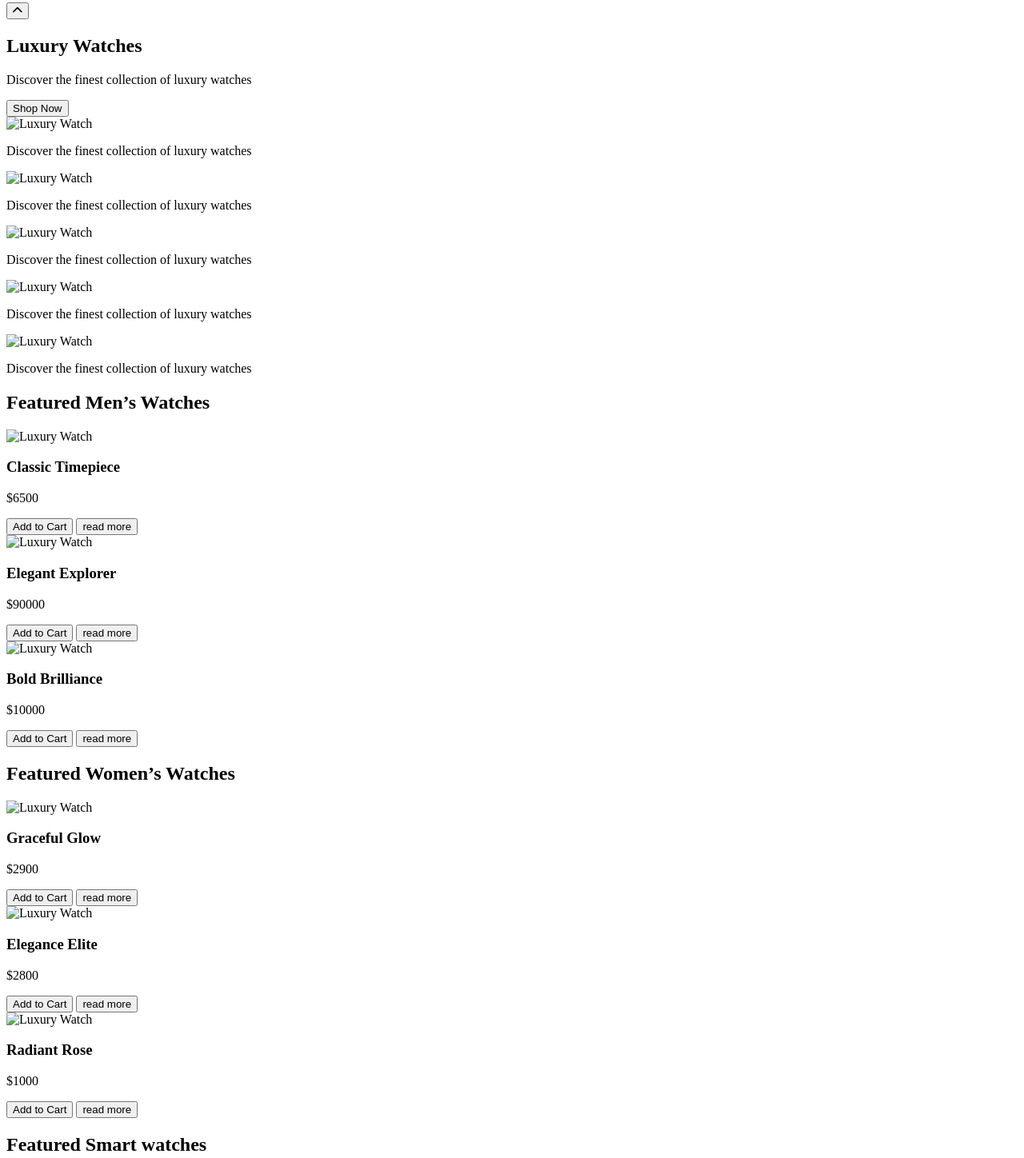
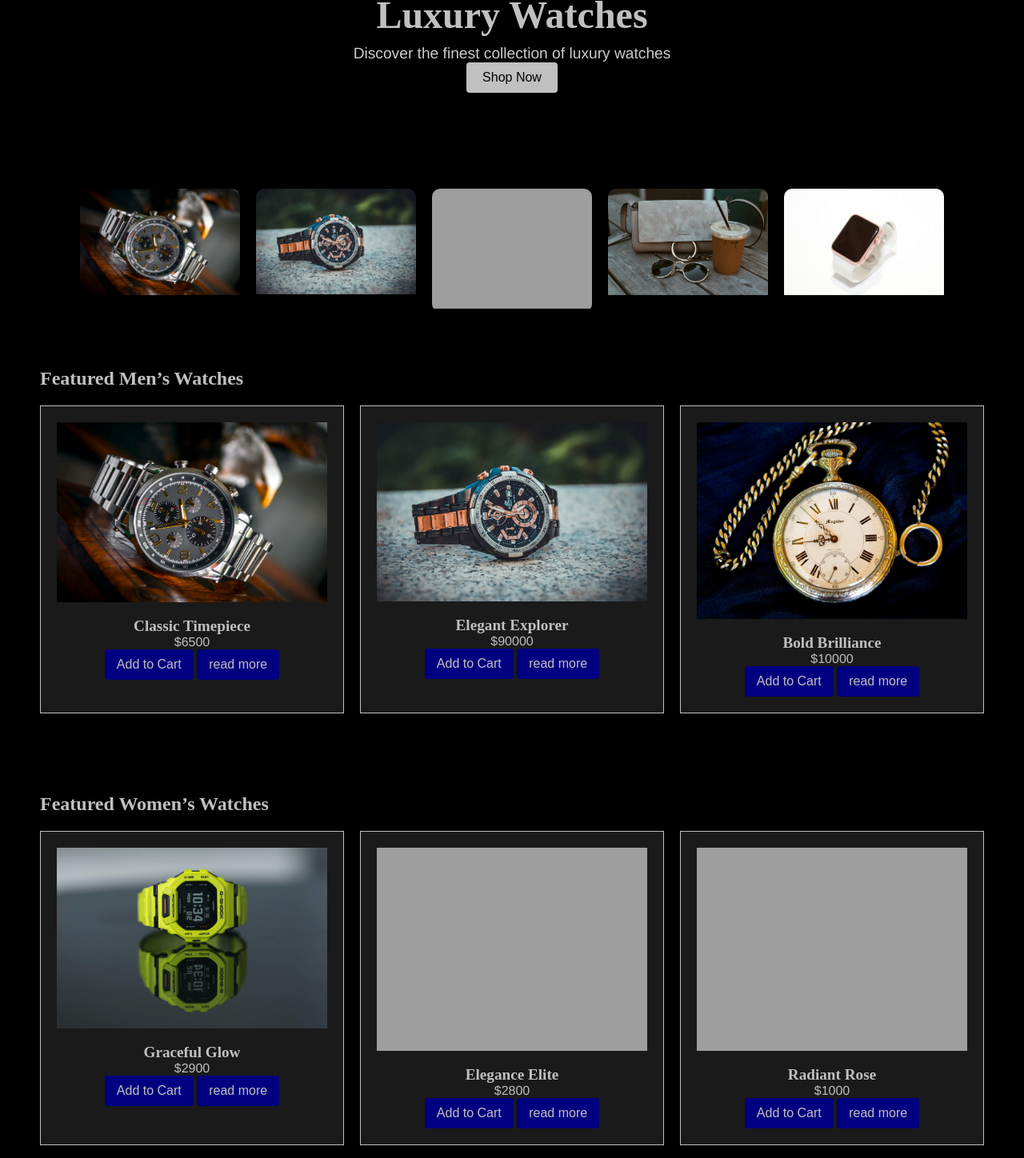
Before and after one commit to samuell-k/Luxury-Watches, a plain HTML site: page index.html in a window 1280 px wide. Shown: the part 167-1615 px from the top of the page at 80% size. Drawn offline with Linux system fonts and the light colour scheme; the site is published under a folder, as on GitHub Pages, so addresses that start at the root find nothing.

Commit message:
add Luxury Watches page layout

```diff
--- a/pages/index.html
+++ b/index.html
@@ -4,7 +4,7 @@
     <meta charset="UTF-8">
     <meta name="viewport" content="width=device-width, initial-scale=1.0">
     <title>Luxury Watches</title>
-    <link rel="stylesheet" href="/css/styles.css">
+    <link rel="stylesheet" href="css/styles.css">
     <link rel="stylesheet" href="https://cdnjs.cloudflare.com/ajax/libs/font-awesome/6.0.0-beta3/css/all.min.css"> <!-- Font Awesome CDN -->
 </head>
 <body>
@@ -48,23 +48,23 @@
 
     <section class="all-products">
         <div class="product-card">
-            <img src="/images/a.jpg" alt="Luxury Watch">
+            <img src="images/a.jpg" alt="Luxury Watch">
             <p>Discover the finest collection of luxury watches</p>
         </div>
         <div class="product-card">
-            <img src="/images/b.jpg" alt="Luxury Watch">
+            <img src="images/b.jpg" alt="Luxury Watch">
             <p>Discover the finest collection of luxury watches</p>
         </div>
         <div class="product-card">
-            <img src="/images/yy.jpg" alt="Luxury Watch">
+            <img src="images/yy.jpg" alt="Luxury Watch">
             <p>Discover the finest collection of luxury watches</p>
         </div>
         <div class="product-card">
-            <img src="/images/ii.jpg" alt="Luxury Watch">
+            <img src="images/ii.jpg" alt="Luxury Watch">
             <p>Discover the finest collection of luxury watches</p>
         </div>
         <div class="product-card">
-            <img src="/images/aa.jpg" alt="Luxury Watch">
+            <img src="images/aa.jpg" alt="Luxury Watch">
             <p>Discover the finest collection of luxury watches</p>
         </div>
 
@@ -76,21 +76,21 @@
         <h2>Featured Men’s Watches</h2>
         <div class="product-grid">
             <div class="product">
-                <img src="/images/a.jpg" alt="Luxury Watch">
+                <img src="images/a.jpg" alt="Luxury Watch">
                 <h3>Classic Timepiece</h3>
                 <p>$6500</p>
                 <button class="add-to-cart">Add to Cart</button>
                 <button class="add-to-cart">read more</button>
             </div>
             <div class="product">
-                <img src="/images/b.jpg" alt="Luxury Watch">
+                <img src="images/b.jpg" alt="Luxury Watch">
                 <h3>Elegant Explorer</h3>
                 <p>$90000</p>
                 <button class="add-to-cart">Add to Cart</button>
                 <button class="add-to-cart">read more</button>
             </div>
             <div class="product">
-                <img src="/images/f.jpg" alt="Luxury Watch">
+                <img src="images/f.jpg" alt="Luxury Watch">
                 <h3>Bold Brilliance</h3>
                 <p>$10000</p>
                 <button class="add-to-cart">Add to Cart</button>
@@ -104,21 +104,21 @@
         <h2>Featured Women’s Watches</h2>
         <div class="product-grid">
             <div class="product">
-                <img src="/images/cc.jpg" alt="Luxury Watch">
+                <img src="images/cc.jpg" alt="Luxury Watch">
                 <h3>Graceful Glow</h3>
                 <p>$2900</p>
                 <button class="add-to-cart">Add to Cart</button>
                 <button class="add-to-cart">read more</button>
             </div>
             <div class="product">
-                <img src="/images/e.jpg" alt="Luxury Watch">
+                <img src="images/e.jpg" alt="Luxury Watch">
                 <h3>Elegance Elite</h3>
                 <p>$2800</p>
                 <button class="add-to-cart">Add to Cart</button>
                 <button class="add-to-cart">read more</button>
             </div>
             <div class="product">
-                <img src="/images/yy.jpg" alt="Luxury Watch">
+                <img src="images/yy.jpg" alt="Luxury Watch">
                 <h3>Radiant Rose</h3>
                 <p>$1000</p>
                 <button class="add-to-cart">Add to Cart</button>
@@ -133,21 +133,21 @@
         <h2>Featured Smart watches</h2>
         <div class="product-grid">
             <div class="product">
-                <img src="/images/aa.jpg" alt="Luxury Watch">
+                <img src="images/aa.jpg" alt="Luxury Watch">
                 <h3>Tech Vision</h3>
                 <p>$5000</p>
                 <button class="add-to-cart">Add to Cart</button>
                 <button class="add-to-cart">read more</button>
             </div>
             <div class="product">
-                <img src="/images/bb.jpg" alt="Luxury Watch">
+                <img src="images/bb.jpg" alt="Luxury Watch">
                 <h3>Smart Luxe</h3>
                 <p>$3500</p>
                 <button class="add-to-cart">Add to Cart</button>
                 <button class="add-to-cart">read more</button>
             </div>
             <div class="product">
-                <img src="/images/yy.jpg" alt="Luxury Watch">
+                <img src="images/yy.jpg" alt="Luxury Watch">
                 <h3>Digital Dream</h3>
                 <p>$3000</p>
                 <button class="add-to-cart">Add to Cart</button>
@@ -162,21 +162,21 @@
         <h2>Featured Accessories</h2>
         <div class="product-grid">
             <div class="product">
-                <img src="/images/ii.jpg" alt="Luxury Watch">
+                <img src="images/ii.jpg" alt="Luxury Watch">
                 <h3>Stylish Strap</h3>
                 <p>$2500</p>
                 <button class="add-to-cart">Add to Cart</button>
                 <button class="add-to-cart">read more</button>
             </div>
             <div class="product">
-                <img src="/images/kk.jpg" alt="Luxury Watch">
+                <img src="images/kk.jpg" alt="Luxury Watch">
                 <h3>Leather Band</h3>
                 <p>$2000</p>
                 <button class="add-to-cart">Add to Cart</button>
                 <button class="add-to-cart">read more</button>
             </div>
             <div class="product">
-                <img src="/images/ii.jpg" alt="Luxury Watch">
+                <img src="images/ii.jpg" alt="Luxury Watch">
                 <h3>Stylish Strap</h3>
                 <p>$2500</p>
                 <button class="add-to-cart">Add to Cart</button>
@@ -224,6 +224,6 @@
 
 
 
-    <script src="/js/script.js"></script>
+    <script src="js/script.js"></script>
 </body>
 </html>
```
